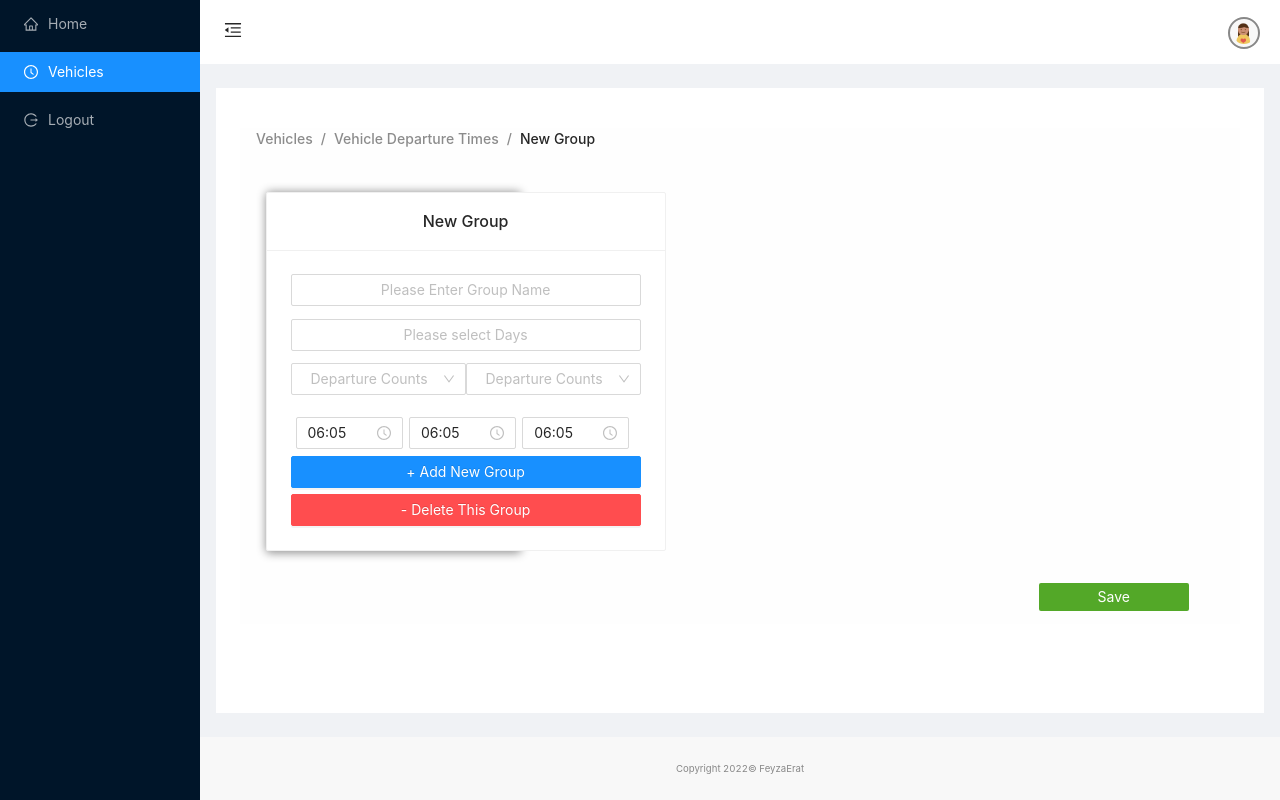
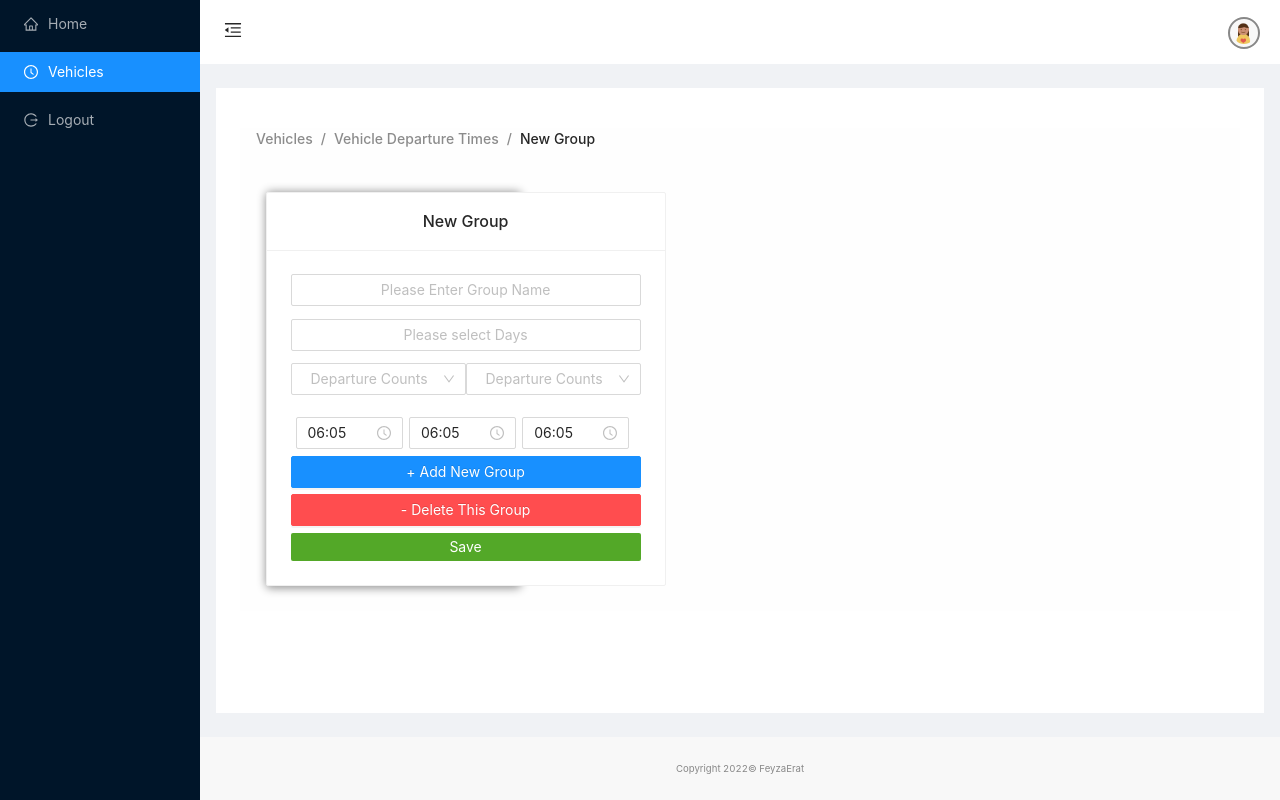
Before and after one commit to feyzaerat/v_tracking, a React (Create React App) app: page / in a window 1280 px wide. Built offline with nearby package versions, Linux system fonts and the light colour scheme.

Commit message:
callback kullandığımızda 'add' bir kere çalıştığı için düşündüğüm yapı bozuldu ? Farkı gösterebilmek için callbackleri kaldırdım.

```diff
--- a/src/components/Elements/Card.tsx
+++ b/src/components/Elements/Card.tsx
@@ -1,112 +1,90 @@
-import React, { Component } from 'react';
-import { Card, Input, Button, Row, Col, Form } from 'antd';
+import React from 'react'
+import {Card, Input, Button, Row, Col, Form} from 'antd';
 import DatePicker from './DatePicker';
 import Selectbox from './Selectbox';
+
+
+
 
 const handleSubmit = (event: { target: any; preventDefault: () => void }) => {
   event.preventDefault();
   alert('You have submitted the form.');
   console.log(event.target[0].value);
 };
-
 const Cards = () => {
   const [state, setstate] = React.useState<{ items: { id: number }[] }>({
     items: [{ id: 1 }],
   });
 
-  //Her state işleminde tekrar function oluşturulmasını useCallback ile engelliyoruz
-  const add = React.useCallback(() => {
+  const add = () => {
     let arr = [...state.items];
-    if (arr.length >= 6) {
+    if(arr.length >= 6) {
       return;
     } else {
-      arr.push({ id: Math.floor(Math.random() * 1000) });
+      arr.push({id: Math.floor(Math.random()*1000)})
     }
-    setstate({ items: arr });
-  }, []);
+    setstate({items: arr});
+  };
 
-  const minus = React.useCallback((nowId: any) => {
-    console.log('id: ' + nowId);
+  const minus  = (nowId: any) => {
+    console.log('id: '+ nowId);
     let arr = [...state.items];
     let newArr = arr.filter((val) => {
-      console.log('id: ' + val.id);
-      if (nowId === val.id) {
+      console.log('id: '+val.id)
+      if(nowId === val.id) {
         return false;
       } else {
         return true;
       }
     });
 
-    setstate({ items: newArr });
-  }, []);
+    setstate({items: newArr});
+  };
+
 
     return (
+
       <div>
-      {state.items.map((tags, index) => (
+
+
+
+        <Row gutter={24}>
+          {state.items.map((tags, index)=>
+               <Col span={8}>
                  <Form key={index} onSubmitCapture={handleSubmit}>
-          <Row gutter={24}>
-            <Col span={8}>
-              <div className='site-card-wrapper Card  text-center m-0-auto'>
-                <Card
-                  className='border-0 text-center'
-                  title='New Group'
-                  bordered={true}>
-                  <Input
-                    style={{ width: 350 }}
-                    placeholder='Please Enter Group Name'
-                  />
-                  <br />
-                  <Selectbox />
-                  <br />
-                  <DatePicker />
-                  <DatePicker />
-                  <DatePicker />
-                  {state.items.length > 0 ? null : (
-                    <Button
-                      className='  gr-btn top-05vw '
-                      type='primary'
-                      onClick={add}
-                      style={{ width: 350 }}>
-                      + Add New Group
-                    </Button>
-                  )}
 
-                  {state.items.length === 6 ? null : (
-                    <Button
-                      className=' gr-btn top-05vw'
-                      type='primary'
-                      onClick={add}
-                      style={{ width: 350 }}>
-                      + Add New Group
-                    </Button>
-                  )}
-                  <Button
-                    style={{ width: 350 }}
-                    title='Remove The Group'
-                    type='primary'
-                    danger
-                    className=' gr-btn top-05vw '
-                    onClick={() => minus(tags.id)}>
-                    - Delete This Group
-                  </Button>
+                  <div className="site-card-wrapper Card  text-center m-0-auto" >
+
+                                         <Card className='border-0 text-center' title="New Group" bordered={true} >
+
+
+                                            <Input style={{ width: 350 }} placeholder="Please Enter Group Name" /><br/>
+                                            <Selectbox/><br/>
+                                            <DatePicker/><DatePicker/><DatePicker/>
+
+                                           {state.items.length === 6 ? null :
+                                                <Button className=" gr-btn top-05vw" type="primary" onClick={add} style={{ width: 350 }}>+ Add New Group</Button>
+                                           }
+
+                                            <Button style={{ width: 350 }} title="Remove The Group" type="primary" danger className=' gr-btn top-05vw 'onClick={() => minus(tags.id)}>- Delete This Group</Button>
+                                           <button  style={{ width: 350 }} title="Save" type="submit"  className=' btn gr-btn top-05vw  success  '>Save</button>
                                            </Card>
+
                                    </div>
-            </Col>
+
+                 </Form>
+               </Col> )}
         </Row>
 
-          <div className='text-right pb-1vw'>
-            <button
-              style={{ width: 150 }}
-              title='Save'
-              type='submit'
-              className=' btn gr-btn top-05vw right-1vw success float-right '>
-              Save
-            </button>
+
+
+
+
+
       </div>
-        </Form>
-      ))}
-    </div>
-  );
+
+    )
+
 };
 
 export default Cards;
```
Lines whose indentation alone changed are shown as unchanged.
